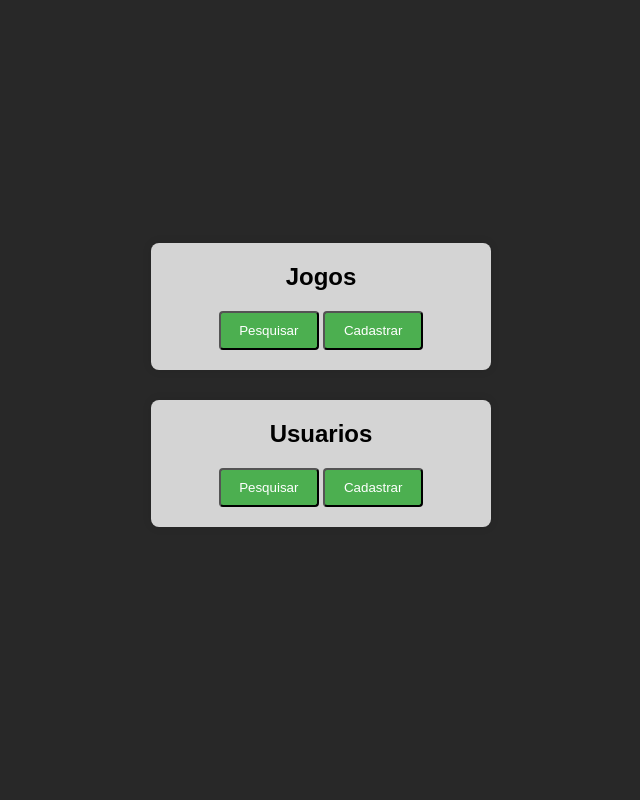
After one commit to ViniHubb/CatalogoJogos, a Flask app: page /admin in a window 1280 px wide. The commit adds this page. Shown: the whole page, without its empty margins (319-959 px from the left). Run offline with Flask 3, Linux system fonts and the light colour scheme.

Commit message:
criação da pagina admin

```diff
--- a/main.py
+++ b/main.py
@@ -117,5 +117,18 @@ def LogoutPage():
     logout_user()
     return redirect(url_for('LoginPage'))
 
+
+@app.route('/admin', methods=['GET', 'POST'])
+#@login_required
+def Admin():
+
+    return render_template('admin.html')
+
+@app.route('/admin/pesquisar', methods=['GET', 'POST'])
+#@login_required
+def AdminPesquisar():
+
+    return render_template('admin.html')
+
 if __name__ == "__main__":
     app.run(debug=True)
--- /dev/null
+++ b/static/css/admin.css
@@ -0,0 +1,49 @@
+body {
+  margin: 0;
+  padding: 0;
+  background-color: #282828;
+  background-size: cover;
+  display: flex;
+  align-items: center;
+  justify-content: center;
+  flex-direction: column;
+  height: 100vh;
+  font-family: Arial, sans-serif;
+}
+
+.box {
+  background: rgba(255, 255, 255, 0.8);
+  padding: 20px;
+  margin: 0 0 30px 0;
+  border-radius: 8px;
+  box-shadow: 0 0 10px rgba(0, 0, 0, 0.1);
+  text-align: center;
+  width: 300px;
+}
+
+.box button {
+  width: 100px;
+  padding: 10px;
+  background-color: #4CAF50;
+  color: white;
+  cursor: pointer;
+  border-radius: 4px;
+  transition: background-color 0.3s;
+}
+
+.box button:hover {
+  background-color: #45a049;
+}
+
+.box h2 {
+  margin: 0 0 20px 0;
+}
+
+.register-btn {
+  background-color: #008CBA;
+  margin-top: 10px;
+}
+
+.register-btn:hover {
+  background-color: #007AAB;
+}
--- a/static/css/catalogo.css
+++ b/static/css/catalogo.css
@@ -4,6 +4,8 @@ header {
    padding: 20px 30px;
    border-bottom: 1px solid #999999;
    justify-content: space-between;
+   color:white;
+   font-family: sans-serif;
 }
 
 .topo {
--- a/static/css/index.css
+++ b/static/css/index.css
@@ -4,6 +4,8 @@ header {
   padding: 20px 30px;
   border-bottom: 1px solid #999999;
   justify-content: space-between;
+  color: #fff;
+  font-family: sans-serif;
 }
 
 .topo {
--- a/static/css/paginaJogo.css
+++ b/static/css/paginaJogo.css
@@ -4,6 +4,8 @@ header {
   padding: 20px 30px;
   border-bottom: 1px solid #999999;
   justify-content: space-between;
+  color: #fff;
+  font-family: sans-serif;
 }
 
 .topo {
--- /dev/null
+++ b/templates/admin.html
@@ -0,0 +1,29 @@
+<!DOCTYPE html>
+<html lang="pt-BR">
+<head>
+    <meta charset="UTF-8">
+    <meta name="viewport" content="width=device-width, initial-scale=1.0">
+    <link rel="stylesheet" href="static/css/admin.css">
+    <link rel="stylesheet" href="static/css/reset.css">
+    <title>Admin</title>
+
+</head>
+<body>
+
+    <div class="box">
+      <form method="post" action="/login">
+          <h2>Jogos</h2>
+          <button type="pesquisar">Pesquisar</button>
+          <button class="cadastrar">Cadastrar</button>
+      </form>
+    </div>
+    <div class="box">
+      <form method="post" action="/login">
+          <h2>Usuarios</h2>
+          <button type="pesquisar">Pesquisar</button>
+          <button class="cadastrar">Cadastrar</button>
+      </form>
+    </div>
+
+</body>
+</html>
```
Also changed, not shown: templates/registro.html (+5 -3 lines).
